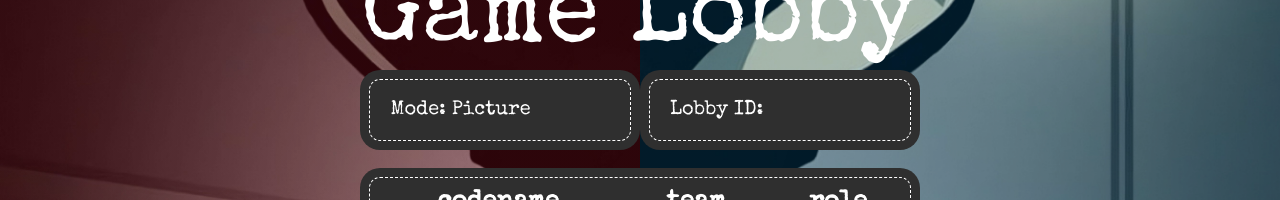
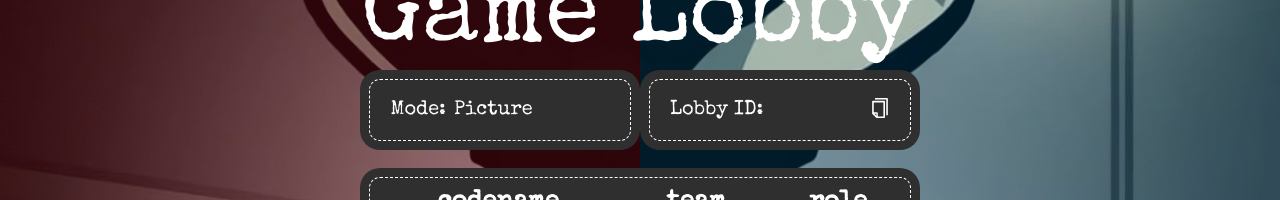
Before and after one commit to cyrimu/sopra-fs25-group-16-client, a Next.js app: page /lobby/1 in a window 1280 px wide. Shown: the part 296-496 px from the top of the page. Built offline with nearby package versions, Linux system fonts and the light colour scheme; a web font is replaced by a local one; what @ant-design/nextjs-registry would draw is missing.

Commit message:
add copy to clipboard in lobby

```diff
--- a/app/components/playerTable.tsx
+++ b/app/components/playerTable.tsx
@@ -1,4 +1,4 @@
-import React from "react";
+import React, { useState } from "react";
 import styles from "@/styles/page.module.css";
 import { useSelector } from "react-redux";
 import {
@@ -7,11 +7,14 @@ import {
   selectPlayers,
 } from "@/lib/features/lobby";
 import { GAME_TYPE } from "@/lib/features/game/game.types";
+import { CopyOutlined, CopyFilled } from "@ant-design/icons";
 
 const PlayerTable: React.FC = () => {
   const gameType = useSelector(selectGameType);
   const players = useSelector(selectPlayers);
   const lobbyId = useSelector(selectLobbyId);
+  const [isHovered, setIsHovered] = useState(false);
+  const [isClicked, setIsClicked] = useState(false);
 
   return (
     <>
@@ -20,6 +23,7 @@ const PlayerTable: React.FC = () => {
           display: "flex",
           justifyContent: "space-between",
           width: "100%",
+          alignItems: "center",
         }}
       >
         <div
@@ -27,25 +31,83 @@ const PlayerTable: React.FC = () => {
           style={{
             width: "50%",
             padding: "30px",
-            height: "auto",
             fontSize: "20px",
+            display: "flex",
+            justifyContent: "flex-start",
+            alignItems: "center",
+            userSelect: "none",
           }}
         >
-          Mode: {gameType === GAME_TYPE.TEXT ? "Word" : "Picture"}
+          <span style={{ display: "flex", gap: "8px", fontSize: "20px" }}>
+            <span>Mode:</span>
+            <span>{gameType === GAME_TYPE.TEXT ? "Word" : "Picture"}</span>
+          </span>
         </div>
+
         <div
           className={styles.messageField}
           style={{
             width: "50%",
             padding: "30px",
-            height: "auto",
             fontSize: "20px",
+            display: "flex",
+            justifyContent: "space-between",
+            alignItems: "center",
+            userSelect: "none",
           }}
         >
-          Lobby ID: {lobbyId}
+          <span>Lobby ID:</span>
+          <span
+            onClick={() => {
+              navigator.clipboard.writeText(lobbyId ?? "");
+              const el = document.getElementById("lobby-id");
+              if (el) {
+                el.style.opacity = "0.4";
+                setTimeout(() => (el.style.opacity = "1"), 150);
+              }
+              setIsClicked(true);
+              setTimeout(() => setIsClicked(false), 150);
+            }}
+            onMouseEnter={() => setIsHovered(true)}
+            onMouseLeave={() => {
+              setIsHovered(false);
+              setIsClicked(false);
+            }}
+            title="Click to copy"
+            id="lobby-id"
+            style={{
+              cursor: "pointer",
+              display: "flex",
+              alignItems: "center",
+              gap: "4px",
+              borderRadius: "4px",
+              transition: "background-color 0.15s ease",
+              fontSize: "20px",
+              color: isClicked ? "#666" : isHovered ? "#888" : "white",
+            }}
+          >
+            <span>{lobbyId}</span>
+            <span
+              style={{
+                position: "relative",
+                top: "-2px",
+                display: "inline-flex",
+                alignItems: "center",
+                height: "20px",
+              }}
+            >
+              {isHovered || isClicked ? (
+                <CopyFilled style={{ fontSize: "20px" }} />
+              ) : (
+                <CopyOutlined style={{ fontSize: "20px" }} />
+              )}
+            </span>
+          </span>
         </div>
       </div>
+
       <br />
+
       <table className={styles.tableField}>
         <thead>
           <tr>
```
